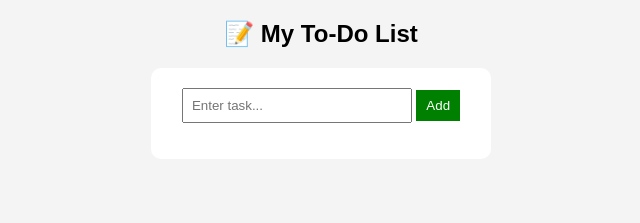
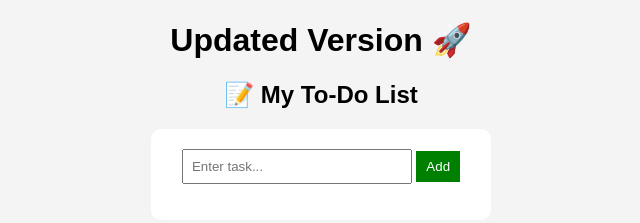
Before and after one commit to MOHAN-K2004/Age-calculator, a plain HTML site: page index.html in a window 1280 px wide. Shown: the whole page, without its empty margins (319-959 px from the left). Drawn offline with Linux system fonts and the light colour scheme.

Commit message:
updated index html

```diff
--- a/index.html
+++ b/index.html
@@ -2,6 +2,7 @@
 <html>
 <head>
     <title>To-Do App</title>
+    <h1>Updated Version 🚀</h1>
     <style>
         body {
             font-family: Arial;
```
Also changed, not shown: 1 other file.
